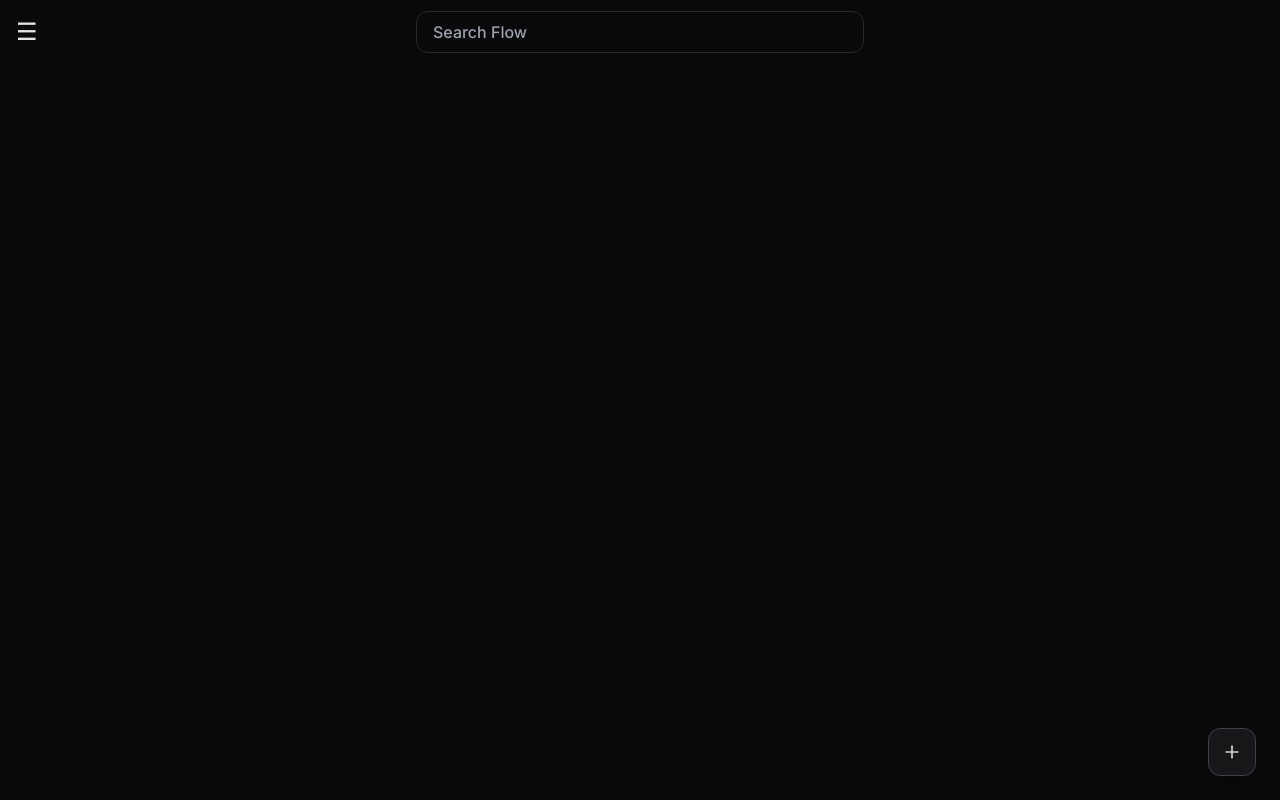
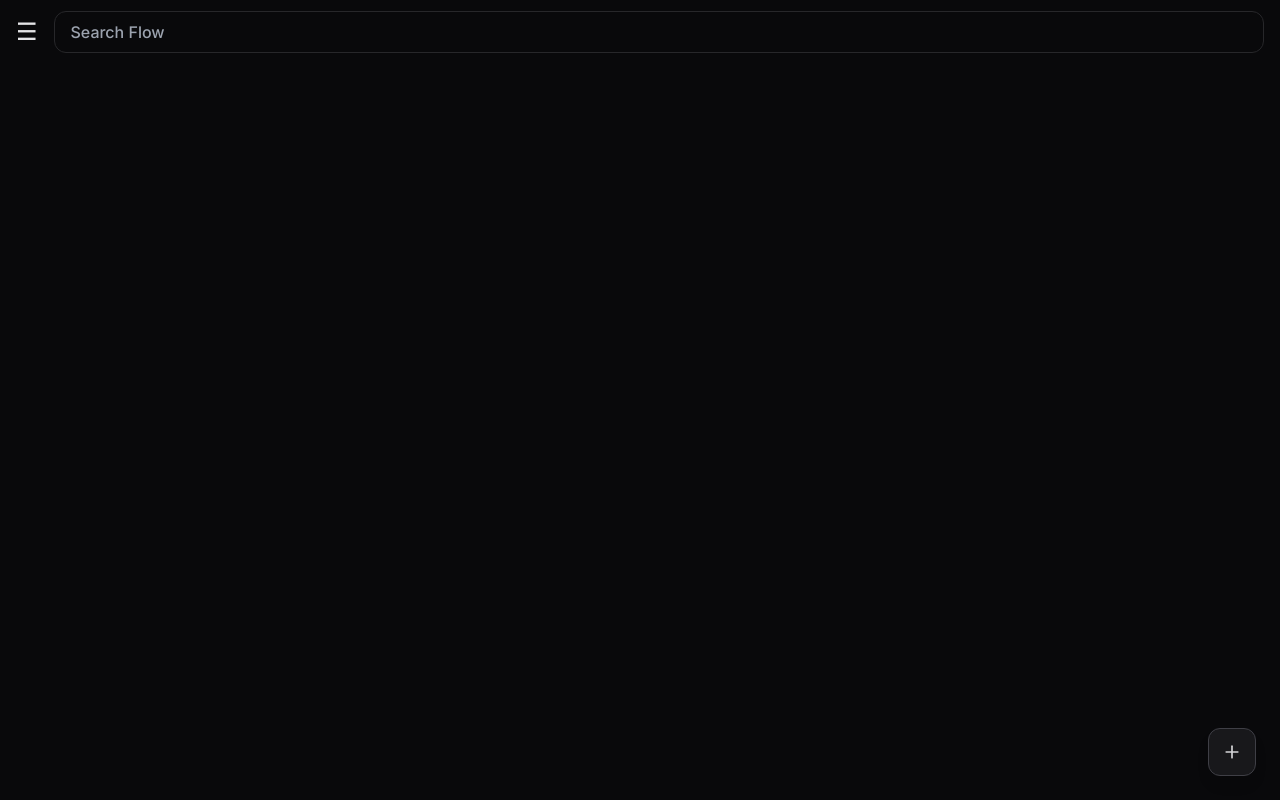
Before and after one commit to HembromRahul/focusflow, a React (Vite) app: page / in a window 1280 px wide. Built offline with nearby package versions, Linux system fonts and the light colour scheme.

Commit message:
Fixed topbar layout and removed fixed positioning

```diff
--- a/src/components/Topbar.jsx
+++ b/src/components/Topbar.jsx
@@ -4,18 +4,18 @@ function Topbar({
   setSearchTerm,
 }) {
   return (
-    <div className="w-full bg-zinc-950 h-16 flex items-center justify-center px-4">
+    <div className="w-full bg-zinc-950 h-16 flex items-center px-4">
 
       {/* Hamburger */}
       <button
         onClick={() => setSidebarOpen(true)}
-        className="absolute left-4 text-zinc-200 text-2xl"
+        className="text-zinc-200 text-2xl mr-4 flex-shrink-0"
       >
         ☰
       </button>
 
       {/* Search */}
-      <div className="w-full max-w-md">
+      <div className="flex-1">
         <input
           type="text"
           placeholder="Search Flow"
```
